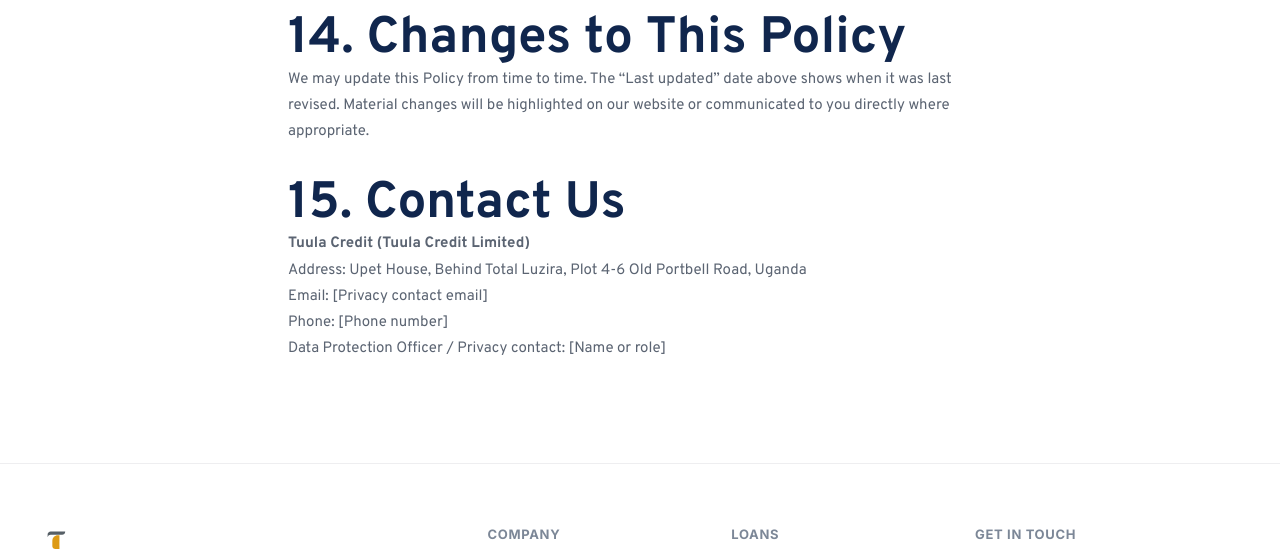
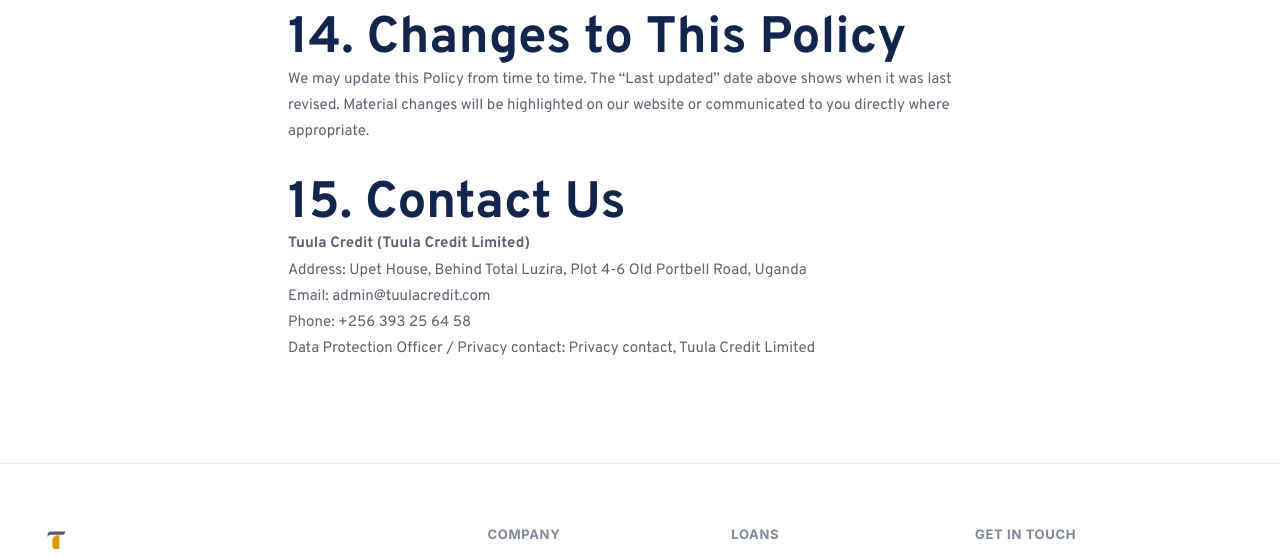
Before and after one commit to Briankaweesi2/tuula-theme, a WordPress theme: template template-privacy.php in a window 1280 px wide. Shown: the part 3520-4077 px from the top of the page. Run offline with PHP 8.4 and a stand-in for WordPress, Linux system fonts and the light colour scheme; the site name, menu and one post (Sample post) are stand-ins, and other content is empty; some web fonts are replaced.

Commit message:
Update Tuula Credit contact email and legal page contact details

```diff
--- a/template-privacy.php
+++ b/template-privacy.php
@@ -11,7 +11,7 @@ get_header();
   <article class="tv2-legal">
     <p class="tv2-eyebrow">Legal</p>
     <h1 class="tv2-legal__title">Privacy Policy</h1>
-    <p><strong>Effective date:</strong> [Date]<br><strong>Last updated:</strong> [Date]</p>
+    <p><strong>Effective date:</strong> 18 November 2026<br><strong>Last updated:</strong> 18 November 2026</p>
 
     <div class="tv2-legal__body">
       <section>
@@ -117,9 +117,9 @@ get_header();
         <h2>15. Contact Us</h2>
         <p><strong>Tuula Credit (Tuula Credit Limited)</strong><br>
         Address: Upet House, Behind Total Luzira, Plot 4-6 Old Portbell Road, Uganda<br>
-        Email: [Privacy contact email]<br>
-        Phone: [Phone number]<br>
-        Data Protection Officer / Privacy contact: [Name or role]</p>
+        Email: admin@tuulacredit.com<br>
+        Phone: +256 393 25 64 58<br>
+        Data Protection Officer / Privacy contact: Privacy contact, Tuula Credit Limited</p>
       </section>
     </div>
   </article>
```
